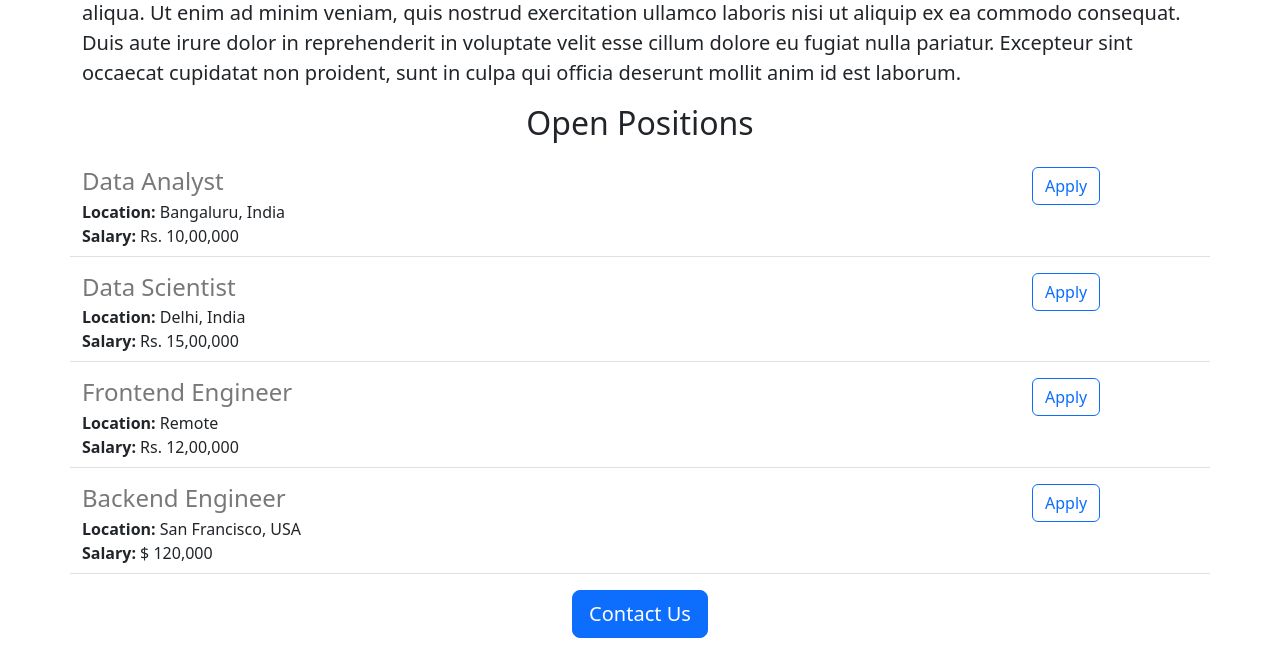
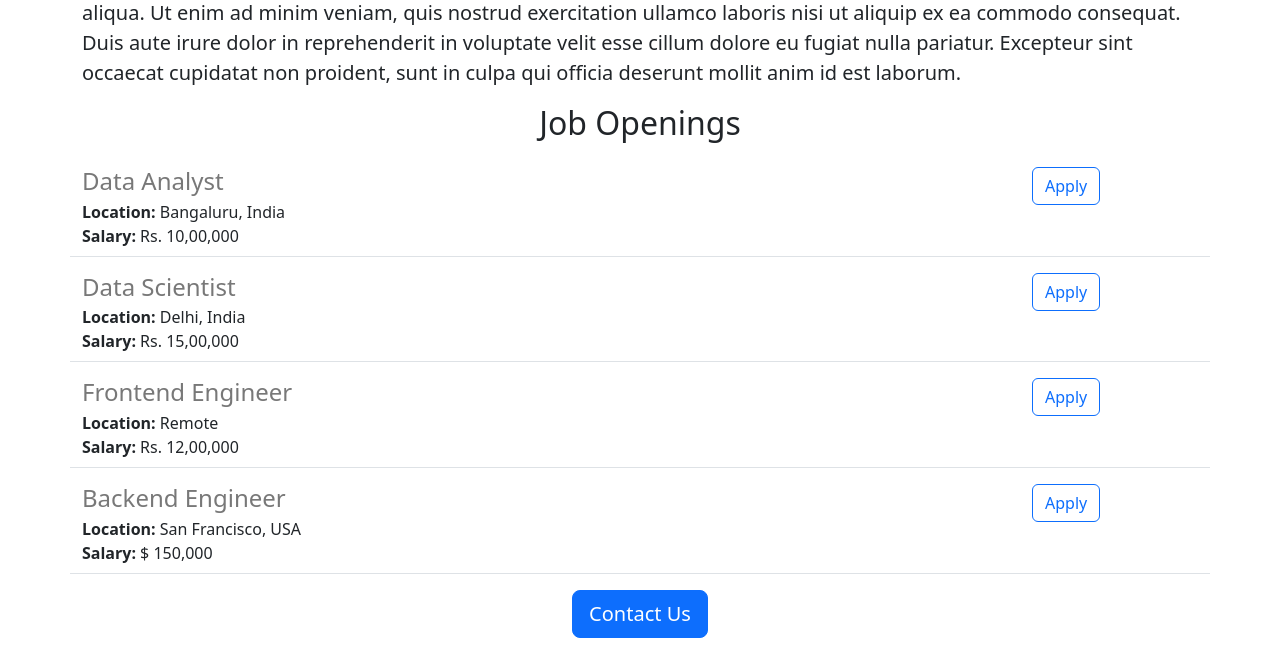
Before and after one commit to nayanagrawall/jovian-careers-website, a Flask app: page / in a window 1280 px wide. Shown: the part 542-1190 px from the top of the page. Run offline with Flask 3, Linux system fonts and the light colour scheme.

Commit message:
made some changes

```diff
--- a/app.py
+++ b/app.py
@@ -21,7 +21,7 @@ JOBS = [{
     'id': 4,
     'title': 'Backend Engineer',
     'location': 'San Francisco, USA',
-    'salary': '$ 120,000'
+    'salary': '$ 150,000'
 }]
 
 
--- a/templates/home.html
+++ b/templates/home.html
@@ -21,7 +21,7 @@
       <p class='lead'>
       Lorem ipsum dolor sit amet, consectetur adipiscing elit, sed do eiusmod tempor incididunt ut labore et dolore magna aliqua. Ut enim ad minim veniam, quis nostrud exercitation ullamco laboris nisi ut aliquip ex ea commodo consequat. Duis aute irure dolor in reprehenderit in voluptate velit esse cillum dolore eu fugiat nulla pariatur. Excepteur sint occaecat cupidatat non proident, sunt in culpa qui officia deserunt mollit anim id est laborum.
       </p>
-      <h2 class='text-center mt-2 mb-4'>Open Positions</h2>
+      <h2 class='text-center mt-2 mb-4'>Job Openings</h2>
       <div>
         {% for job in jobs %}
           {% include 'jobitem.html' %}
```
